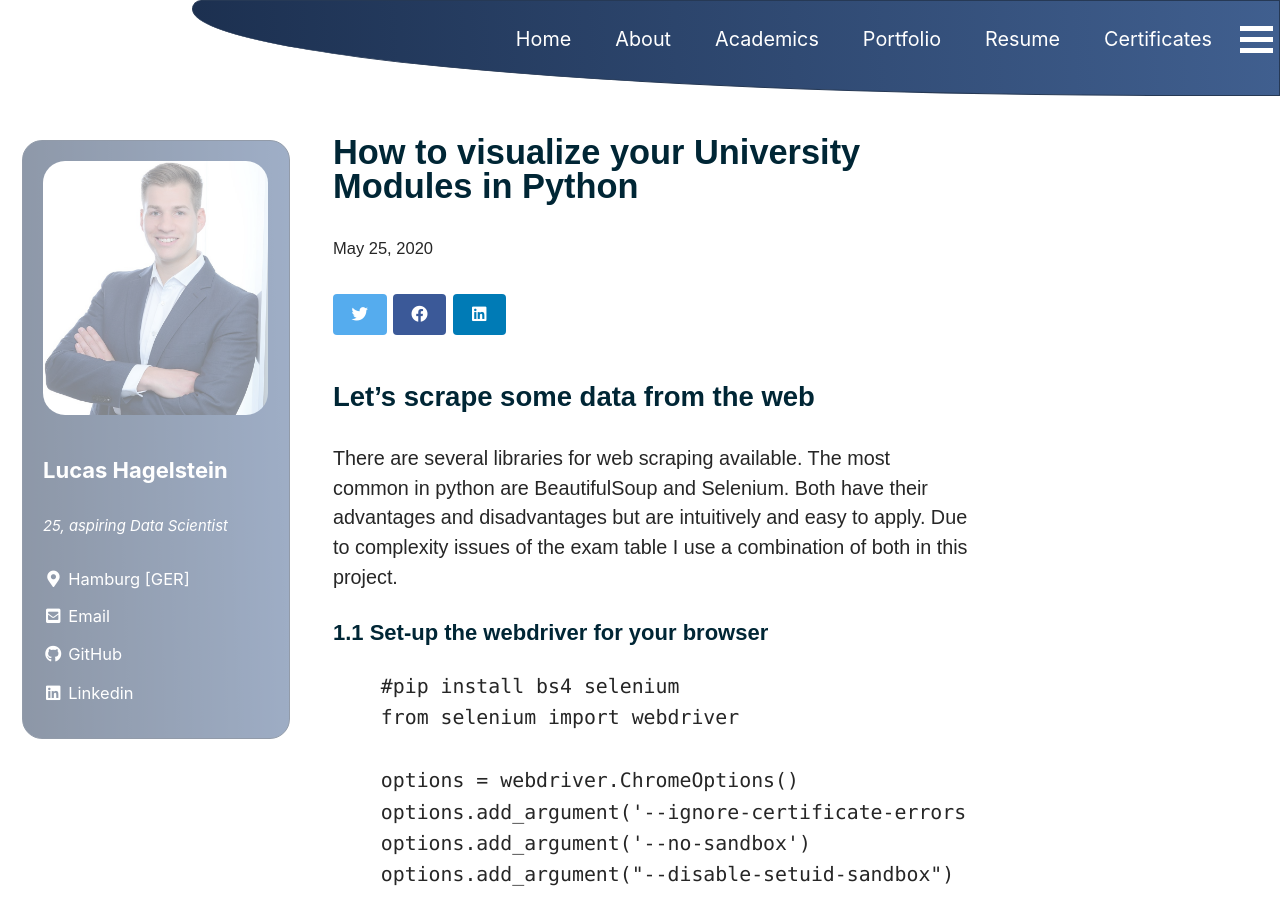
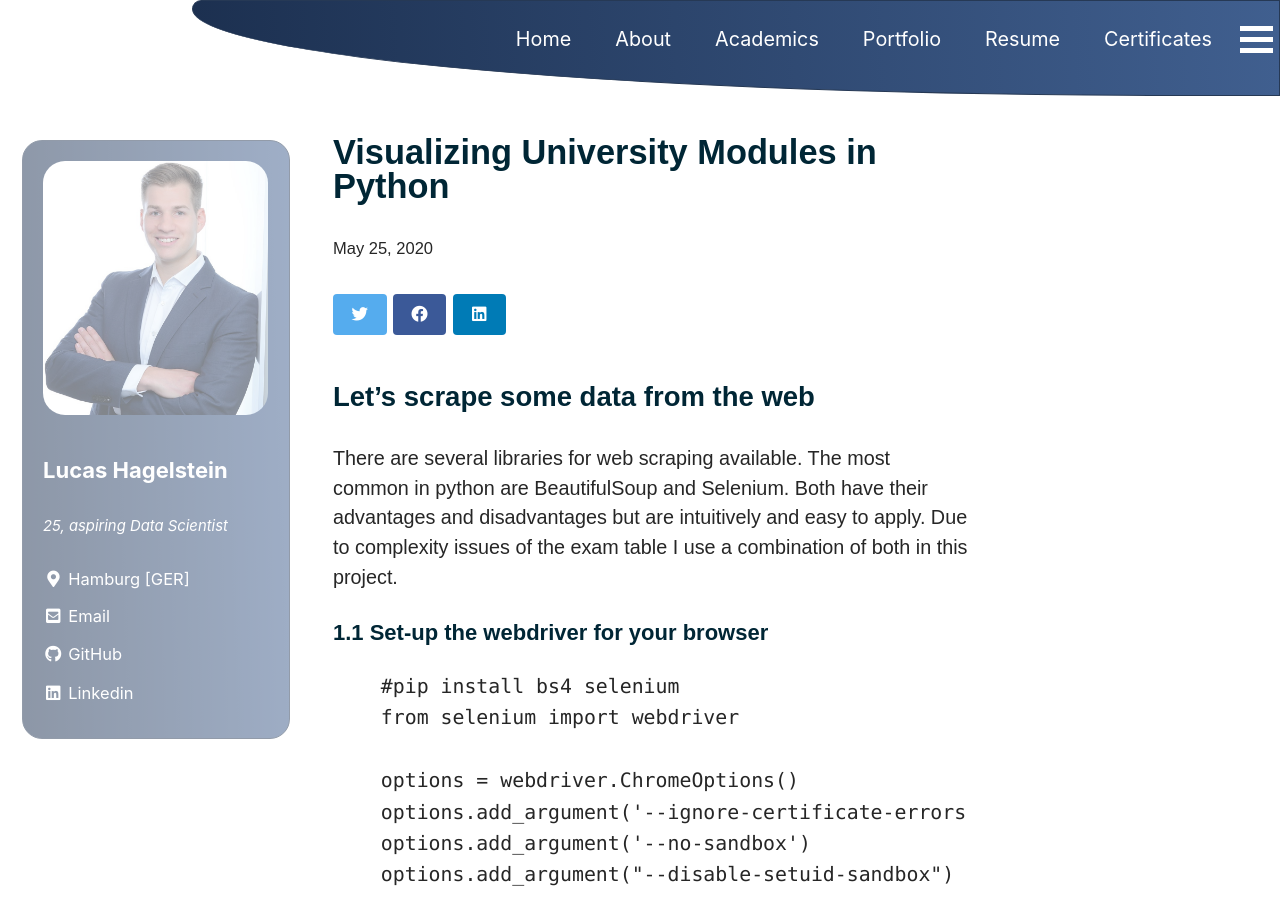
Before and after one commit to LHAGELS/LHAGELS.github.io, a Jekyll site: the page built from _posts/2020-05-25-How-to-visualize-your-University_Modules_in_Python.md, in a window 1280 px wide and 900 px high. Built offline with Jekyll 4.4.1, drawn with Linux system fonts in a browser that asks for light colours; cached includes are drawn as plain includes; nearby versions of some CDN libraries.

Commit message:
new github

```diff
--- a/_posts/2020-05-25-How-to-visualize-your-University_Modules_in_Python.md
+++ b/_posts/2020-05-25-How-to-visualize-your-University_Modules_in_Python.md
@@ -1,5 +1,5 @@
 ---
-title: "How to visualize your University Modules in Python"
+title: "Visualizing University Modules in Python"
 tags:
   - Web Scraping
   - Selenium
```
